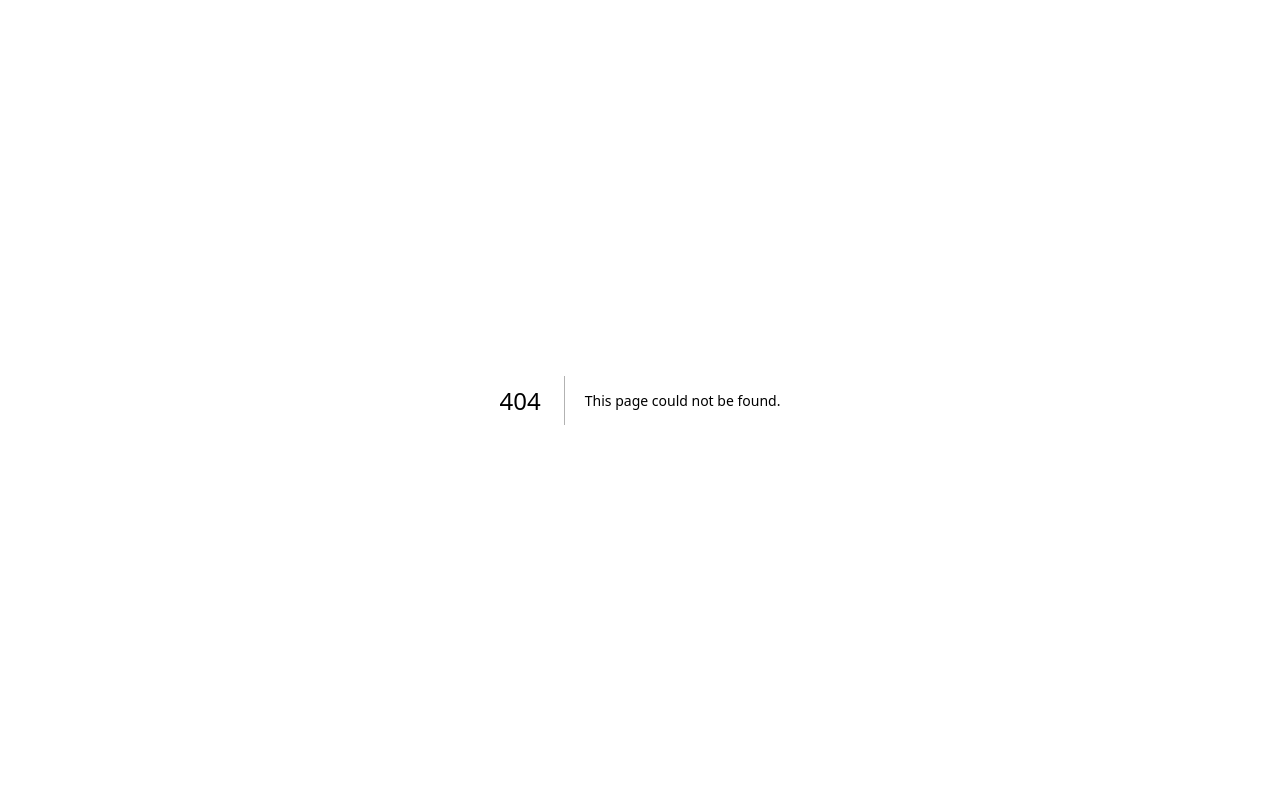
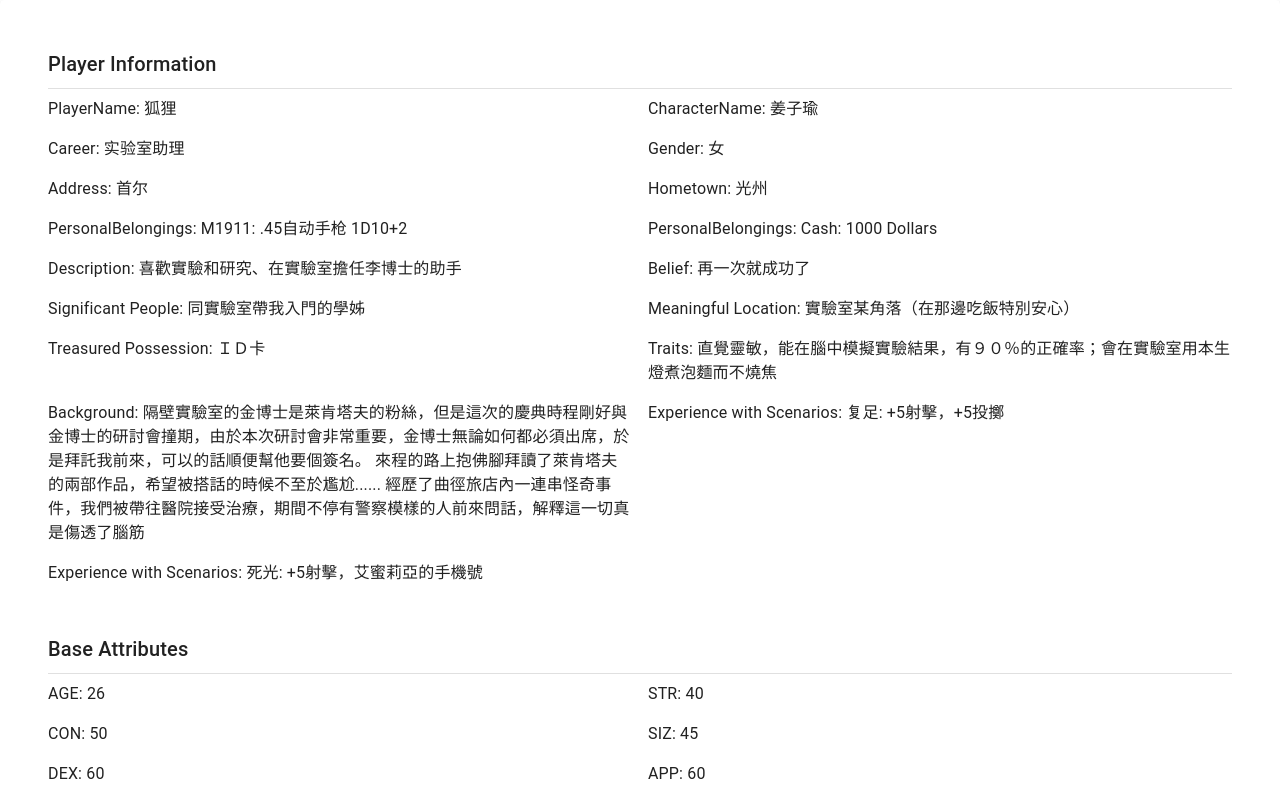
Before and after one commit to zytyan/coc_card, a Next.js app: page /CharacterSheet in a window 1280 px wide. Before the commit this address had no page. Shown: the top 800 px of the page. Built offline with nearby package versions, Linux system fonts and the light colour scheme.

Commit message:
Add new page Character Sheet

```diff
--- /dev/null
+++ b/app/CharacterSheet/page.js
@@ -0,0 +1,44 @@
+import React from 'react';
+import { Paper, Typography, Grid, Box, Divider } from '@mui/material';
+import {testDefaultCharacterAttributes, BaseInformation, BaseAttribute, DerivedAttribute, Skill} from "@/datastructor/CharacterAttribute";
+
+function CharacterCard() {
+    const attributes = testDefaultCharacterAttributes();
+
+    // Function to render a section of character attributes
+    const renderAttributeSection = (title, attrs) => (
+        <Box sx={{ padding: 2, marginBottom: 2 }}>
+            <Typography variant="h6">{title}</Typography>
+            <Divider sx={{ marginY: 1 }} />
+            <Grid container spacing={2}>
+                {attrs.map((attr, index) => (
+                    <Grid item xs={6} key={index}>
+                        <Typography>{attr.name}: {attr.value}</Typography>
+                    </Grid>
+                ))}
+            </Grid>
+        </Box>
+    );
+
+    // Filter attributes based on your requirements to render them in sections
+    const playerInfo = attributes.filter(attr => attr instanceof BaseInformation);
+    const baseAttributes = attributes.filter(attr => attr instanceof BaseAttribute);
+    const derivedAttributes = attributes.filter(attr => attr instanceof DerivedAttribute);
+    const skills = attributes.filter(attr => attr instanceof Skill);
+    const belongings = attributes.filter(attr => attr instanceof BaseInformation && attr.name.includes('PersonalBelongings'));
+    const background = attributes.filter(attr => attr instanceof BaseInformation && attr.name.includes('Background'));
+
+    return (
+        <Paper sx={{ padding: 4 }}>
+            {/* Render different sections of the character card */}
+            {renderAttributeSection('Player Information', playerInfo)}
+            {renderAttributeSection('Base Attributes', baseAttributes)}
+            {renderAttributeSection('Derived Attributes', derivedAttributes)}
+            {renderAttributeSection('Skills', skills)}
+            {renderAttributeSection('Belongings', belongings)}
+            {renderAttributeSection('Background', background)}
+        </Paper>
+    );
+}
+
+export default CharacterCard;
--- a/app/page.js
+++ b/app/page.js
@@ -22,11 +22,9 @@ export default function Home() {
                     <SearchBar/>
                     <FastCharacterAttr characters={
                         [
-                            new Character("base10", testDefaultCharacterAttributes(10)),
-                            new Character("base30", testDefaultCharacterAttributes(30)),
-                            new Character("base50", testDefaultCharacterAttributes(50)),
-                            new Character("base70", testDefaultCharacterAttributes(70)),
-                            new Character("base90", testDefaultCharacterAttributes(90)),
+                            new Character("狐狸", testDefaultCharacterAttributes()),
+                            new Character("狐狸", testDefaultCharacterAttributes()),
+                            new Character("狐狸", testDefaultCharacterAttributes()),
                         ]
                     }/>
                 </Grid>
--- a/datastructor/CharacterAttribute.ts
+++ b/datastructor/CharacterAttribute.ts
@@ -94,7 +94,7 @@ export class DerivedInformation extends Information {
     }
 }
 
-export const testDefaultCharacterAttributes = (base: number) => {
+export const testDefaultCharacterAttributes = () => {
     // Player information
     const playerInformation = [
         new BaseInformation('PlayerName', '狐狸'),
--- a/package.json
+++ b/package.json
@@ -14,7 +14,8 @@
     "@mui/material": "^5.16.7",
     "next": "14.2.5",
     "react": "^18",
-    "react-dom": "^18"
+    "react-dom": "^18",
+    "react-router-dom": "^6.26.1"
   },
   "devDependencies": {
     "eslint": "^8",
```
Also changed, not shown: 1 other file (tests, documents, lock files or other folders).
